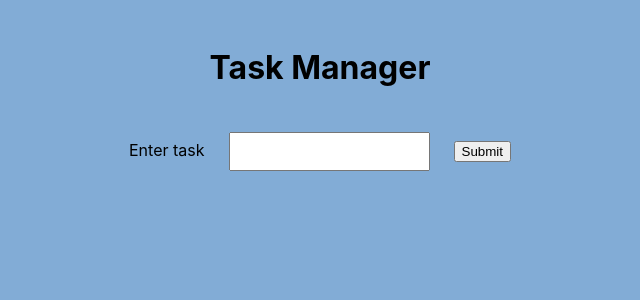
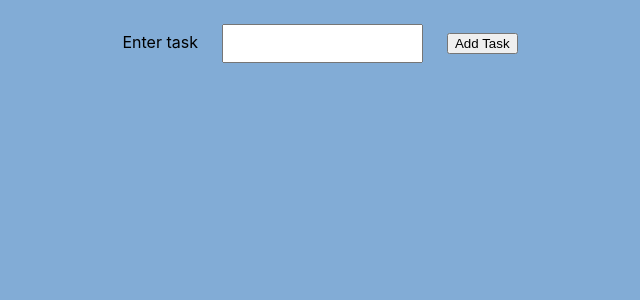
Before and after one commit to TechnicolorPanda/tasks-list, a React (Create React App) app in the folder task-app/: page / in a window 1280 px wide. Shown: the top 300 px of the page, without its empty margins (320-960 px from the left). Built offline with nearby package versions, Linux system fonts and the light colour scheme.

Commit message:
saves key with task name

```diff
--- a/task-app/src/App.js
+++ b/task-app/src/App.js
@@ -1,18 +1,21 @@
-import React, { Component } from 'react';
-import Overview from './components/Overview';
+import React, { Component } from "react";
+import Overview from "./components/Overview";
 import './App.css';
+import uniqid from 'uniqid';
 
 class App extends Component {
   constructor() {
-    super()
+    super();
 
     this.state = {
       task: '',
+      idKey: uniqid(),
       taskArray: [],
     };
   }
 
   handleChange = (event) => {
+    console.log(event.target.value);
     this.setState({
       task: event.target.value,
     });
@@ -20,40 +23,39 @@ class App extends Component {
 
   onSubmitTask = (event) => {
     event.preventDefault();
+
     this.setState({
-      taskArray: this.state.taskArray.concat(this.state.task),
+      taskArray: [
+        {idKey: uniqid()},
+        {task: this.state.task},
+      ]
+    });
+
+    this.setState({
+      taskArray: this.state.taskArray.concat(this.state.taskArray),
       task: '',
+      idKey: uniqid(),
     });
-  }
-
-  deleteUser = (index) => {
-    const taskArray = Object.assign([], this.state.taskArray);
-    taskArray.splice(index, 1);
-    this.setState({taskArray:taskArray});
-}
+    console.log(this.state);
+  };
 
   render() {
-
     const { task, taskArray } = this.state;
 
     return (
       <div>
-          <h1>Task Manager</h1>
-          <form onSubmit = {this.onSubmitTask}>
-          <label htmlFor = 'taskInput'>Enter task</label>
+        <form onSubmit={this.onSubmitTask}>
+          <label htmlFor="taskInput">Enter task</label>
           <input
-            onChange = {this.handleChange}
-            value = {task}
-            type = 'text'
-            id = 'taskInput' />
-          <button type = 'submit'>
-            Submit
-          </button>
+            onChange={this.handleChange}
+            value={task}
+            type="text"
+            id="taskInput"
+          />
+          <button type="submit">Add Task</button>
         </form>
-        <Overview
-          deleteEvent={this.deleteUser.bind(this)}
-          taskArray = {taskArray} />
-       </div>
+        <Overview taskArray={taskArray} />
+      </div>
     );
   }
 }
--- a/task-app/src/components/Overview.js
+++ b/task-app/src/components/Overview.js
@@ -6,19 +6,17 @@ import { faTrash, faEdit } from '@fortawesome/free-solid-svg-icons';
 
 const Overview = (props) => {
   const { taskArray } = props;
-  // const [taskArray, setTasks] = React.useState(taskArray);
   const trashIcon = <FontAwesomeIcon icon = {faTrash} />
   const editIcon = <FontAwesomeIcon icon = {faEdit} />
 
   return (
     <ul>
-        {taskArray.map((task, i) => {
+        {taskArray.map((task, idKey, i) => {
             let listNumber = i + 1;
-            let id = uniqid();
             <task
-              id = {task.id}
+              idKey = {task.idKey}
               task = {task.name} />
-            return <li key={id}>
+            return <li key={uniqid}>
                 {listNumber} {task}
               <span> </span>
               <button onClick={props.deleteEvent}>
```
Also changed, not shown: 1 other file (tests, documents, lock files or other folders).
